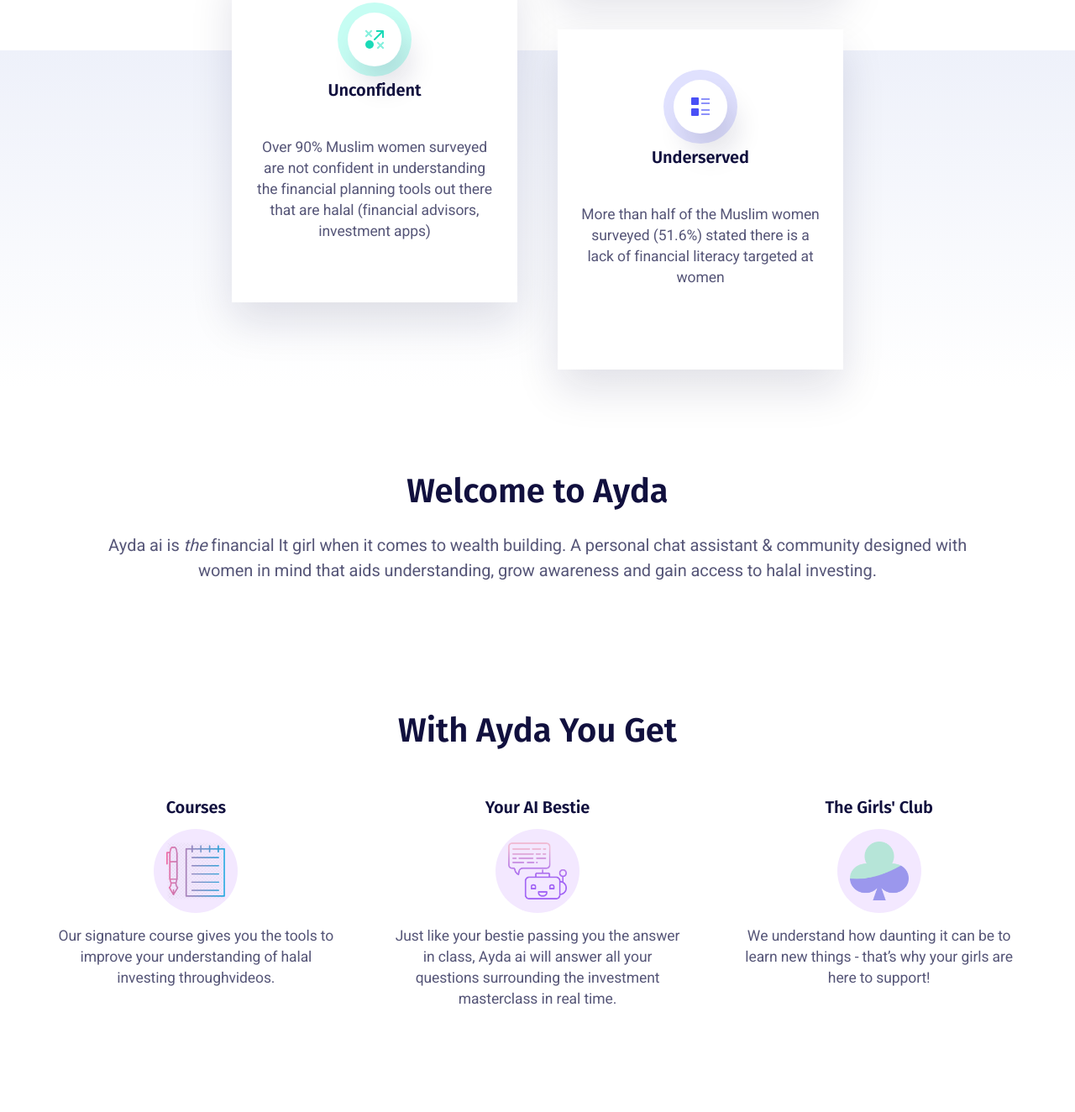
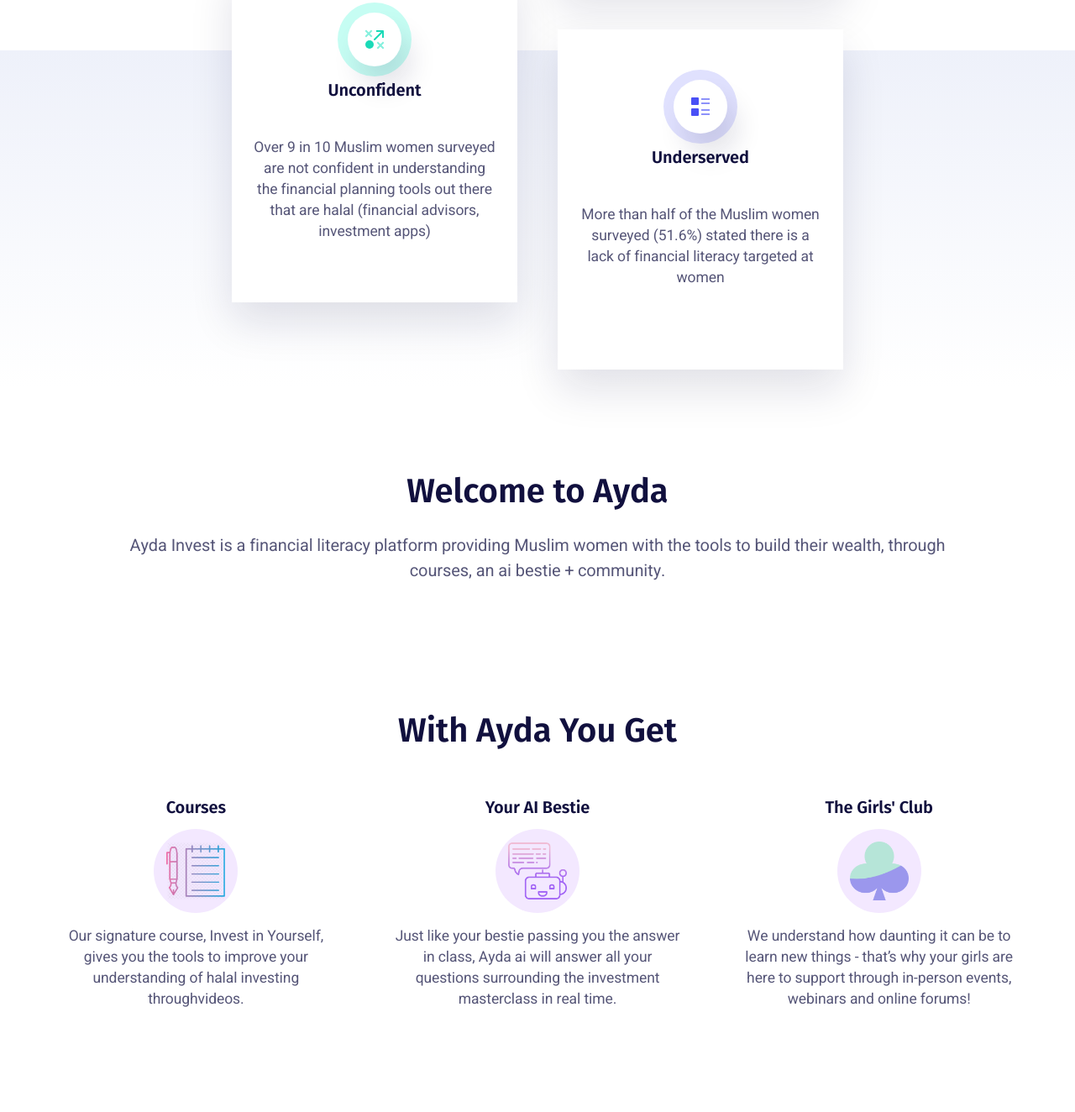
Before and after one commit to Boost-Panda/ayda-website, a plain HTML site: page index.html in a window 1280 px wide. Shown: the part 1396-2720 px from the top of the page at 84% size. Drawn offline with nearby package versions, Linux system fonts and the light colour scheme.

Commit message:
feat: update content

```diff
--- a/index.html
+++ b/index.html
@@ -384,7 +384,7 @@
 					<div class="pb-20">
 						<div class="text-center">
 							<div class="container">
-								<h2 class="h2 mt-0">Here is the problem</h2>
+								<h2 class="h2 mt-0">The problem</h2>
 							</div>
 						</div>
 						<div class="features-wrap lg:mx-10">
@@ -422,7 +422,7 @@
 										</svg>
 									</div>
 									<h4 class="feature-title h3-mobile mb-8">Unaware</h4>
-									<p class="text-sm">1 in 5 (21.4%) have “no understanding” of what makes an
+									<p class="text-sm">More than1 in 5 (21.4%) have “no understanding” of what makes an
 										investment halal
 									</p>
 								</div>
@@ -442,7 +442,8 @@
 										</svg>
 									</div>
 									<h4 class="feature-title h3-mobile mb-8">Unconfident</h4>
-									<p class="text-sm">Over 90% Muslim women surveyed are not confident in understanding
+									<p class="text-sm">Over 9 in 10 Muslim women surveyed are not confident in
+										understanding
 										the financial planning tools out there that are halal (financial advisors,
 										investment apps)</p>
 								</div>
@@ -476,9 +477,9 @@
 					<div class=" text-center pt-20 pb-10">
 						<div class="container">
 							<h2 class="section-title h2 mt-0 mb-5">Welcome to Ayda</h2>
-							<p class="section-paragraph">Ayda ai is <i>the</i> financial It girl when it comes to wealth
-								building. A personal chat assistant & community designed with women in mind that aids
-								understanding, grow awareness and gain access to halal investing.
+							<p class="section-paragraph">
+								Ayda Invest is a financial literacy platform providing Muslim
+								women with the tools to build their wealth, through courses, an ai bestie + community.
 							</p>
 						</div>
 					</div>
@@ -504,7 +505,8 @@
 										alt="Courses" />
 								</div>
 								<p class="text-sm text-center mt-3">
-									Our signature course gives you the tools to improve your understanding of halal
+									Our signature course, Invest in Yourself, gives you the tools to improve your
+									understanding of halal
 									investing throughvideos.
 								</p>
 							</div>
@@ -530,7 +532,7 @@
 								</div>
 								<p class="text-sm text-center mt-3">
 									We understand how daunting it can be to learn new things - that’s why your girls
-									are here to support!
+									are here to support through in-person events, webinars and online forums!
 								</p>
 							</div>
 						</div>
```
